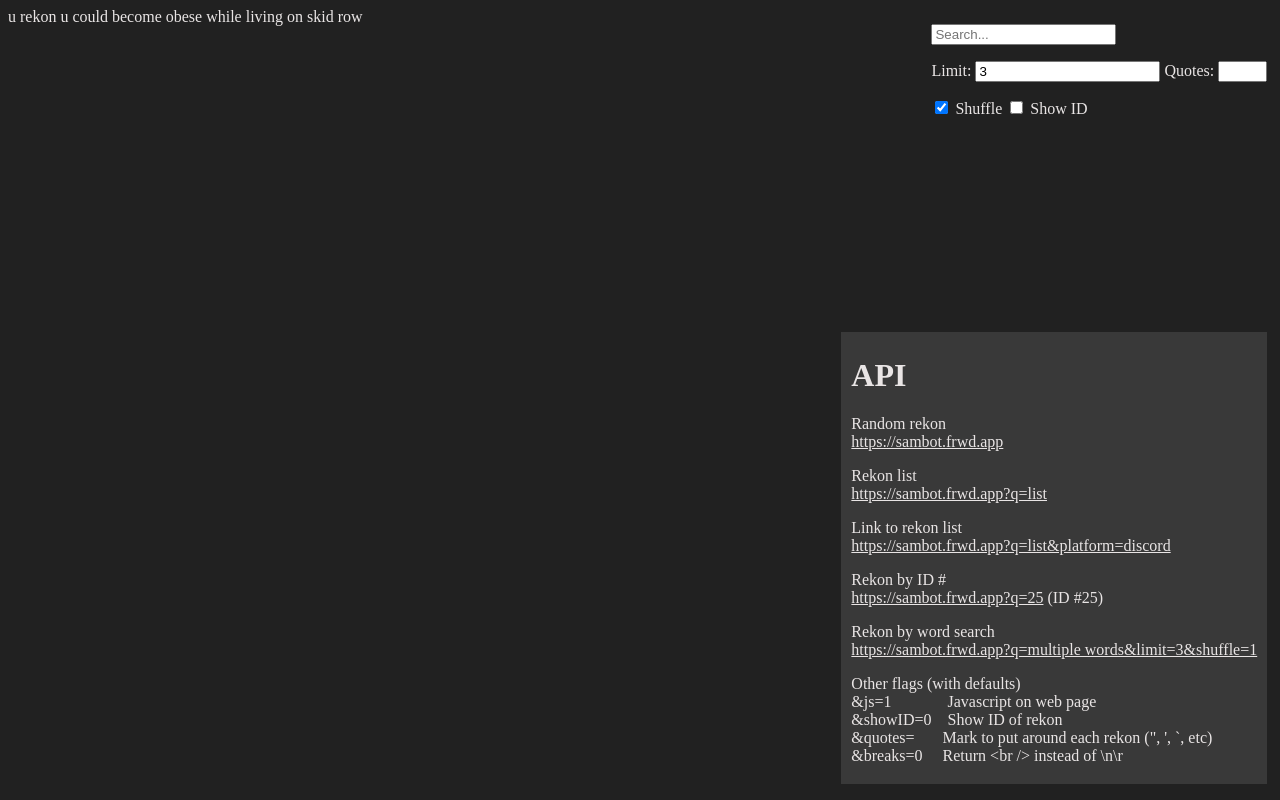
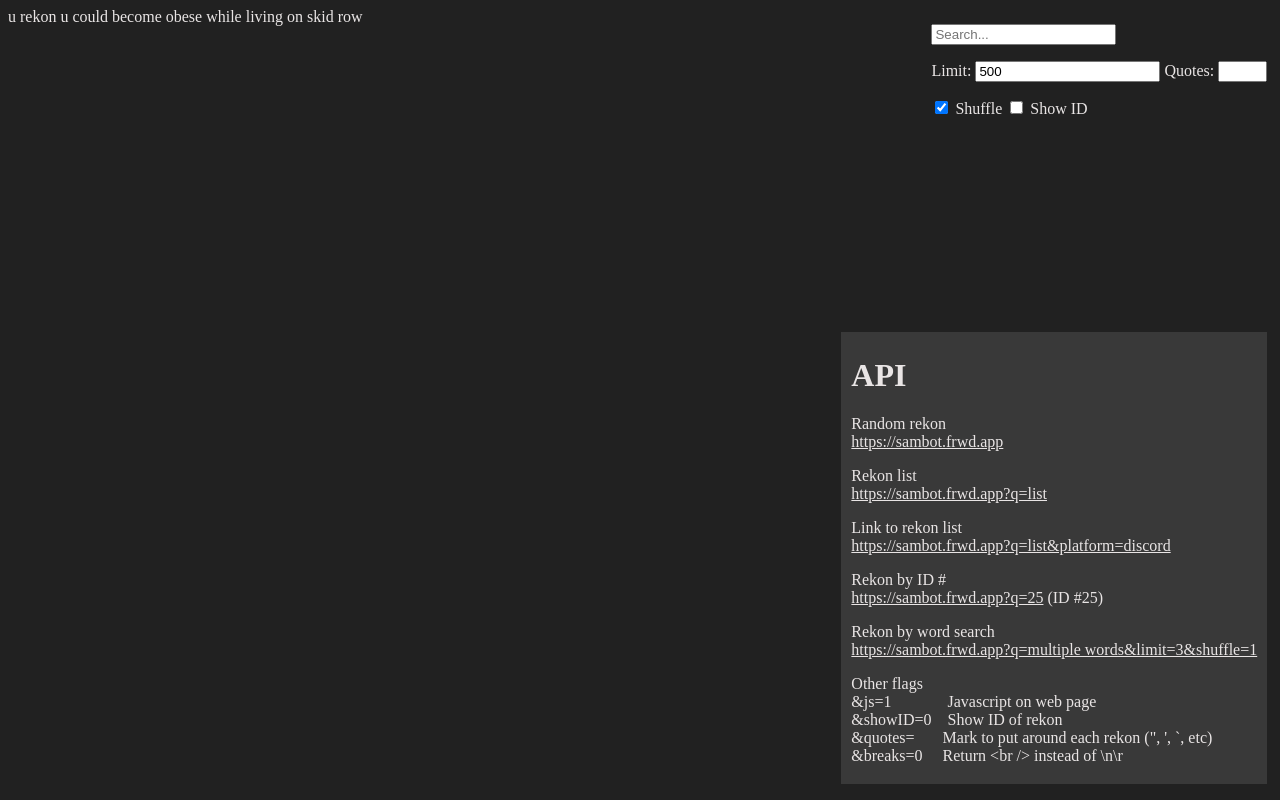
Before and after one commit to cata-lystic/sambot, a PHP site: page / in a window 1280 px wide. Run offline with PHP 8.4, Linux system fonts and the light colour scheme.

Commit message:
limit is now 500 by default (5 for disocrd)

```diff
--- a/web/index.php
+++ b/web/index.php
@@ -7,7 +7,7 @@ if (isset($_GET['code'])) {
 
 // Get possible queries
 $q = $_GET['q'] ?? null; // allow a specific ID to be fetched
-$limit = $_GET['limit'] ?? 3; // amount of search results to return
+$limit = $_GET['limit'] ?? 500; // amount of search results to return
 $shuffle = $_GET['shuffle'] ?? 1; // shuffle search results
 $showID = $_GET['showID'] ?? 0; // show unique ID before each rekon
 $platform = $_GET['platform'] ?? "web"; // anything besides "web" will be plain text mode
@@ -110,7 +110,7 @@ if ($platform == "web") {
     <p>Rekon by word search<br />
     <a href='{$domain}?q=multiple word search&limit=3'>{$domain}?q=multiple words&limit=3&shuffle=1</a></p>
 
-    <p>Other flags (with defaults)<br />
+    <p>Other flags<br />
     &js=1&nbsp;&nbsp;&nbsp;&nbsp;&nbsp;&nbsp;&nbsp;&nbsp;&nbsp;&nbsp;&nbsp;&nbsp;&nbsp;&nbsp;Javascript on web page<br />
     &showID=0&nbsp;&nbsp;&nbsp;&nbsp;Show ID of rekon<br />
     &amp;quotes=&nbsp;&nbsp;&nbsp;&nbsp;&nbsp;&nbsp;&nbsp;Mark to put around each rekon (\", ', `, etc)<br />
@@ -125,7 +125,7 @@ if ($platform == "web") {
     <div id='search' style='position: fixed; top: 1%; right: 1%;'>
       <form id='searchForm' method='get' action='index.php'>
         <p><input type='text' id='searchbox' name='q' placeholder='Search...' value='{$q}' /><p>
-        <p><label>Limit: <input type='number' id='searchLimit' name='limit' value='{$limit}' size='3'></label> <label>Quotes: <input type='text' id='searchQuotes' name='quotes' value='{$quotes}' size='3'></label></p>
+        <p><label>Limit: <input type='number' id='searchLimit' name='limit' value='{$limit}' size='4'></label> <label>Quotes: <input type='text' id='searchQuotes' name='quotes' value='{$quotes}' size='3'></label></p>
         <p><label><input type='checkbox' id='searchShuffle' name='shuffle' value='1' {$shuffleChecked}> Shuffle</label> <label><input type='checkbox' id='searchShowID' name='showID' {$showIDChecked} /> Show ID</label></p> <input id='searchSubmit' type='submit' value='Search' />
         <input type='hidden' id='searchJS' name='js' value='0' />
       </form>
--- a/web/sambot.js
+++ b/web/sambot.js
@@ -35,6 +35,6 @@ function ChangeUrl(title, url) {
       var obj = { Title: title, Url: url };
       history.pushState(obj, obj.Title, obj.Url);
   } else {
-      alert("Browser does not support HTML5.");
+      console.log("Browser does not support HTML5.");
   }
 }
```
